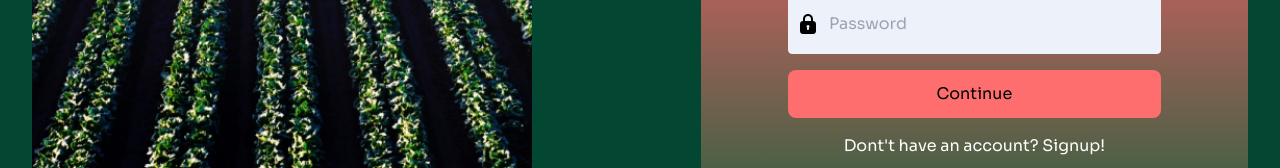
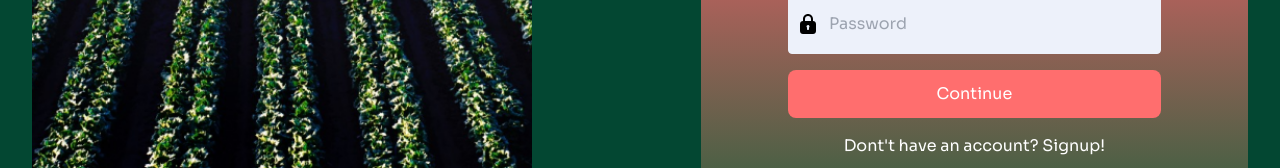
Before and after one commit to Farminsight-Klusterthon-23/frontend, a Next.js app: page /login in a window 1280 px wide. Shown: the part 404-572 px from the top of the page. Built offline with nearby package versions, Linux system fonts and the light colour scheme.

Commit message:
fix button color

```diff
--- a/app/_components/AuthInputs.js
+++ b/app/_components/AuthInputs.js
@@ -16,7 +16,7 @@ export function AuthSubmitButton({ children }) {
   return (
     <button
       type="submit"
-      className="text-center px-[10px] py-[12px] w-full bg-accent-primary rounded-[8px]"
+      className="text-center px-[10px] py-[12px] w-full bg-accent-primary text-white rounded-[8px]"
     >
       {children}
     </button>
```
